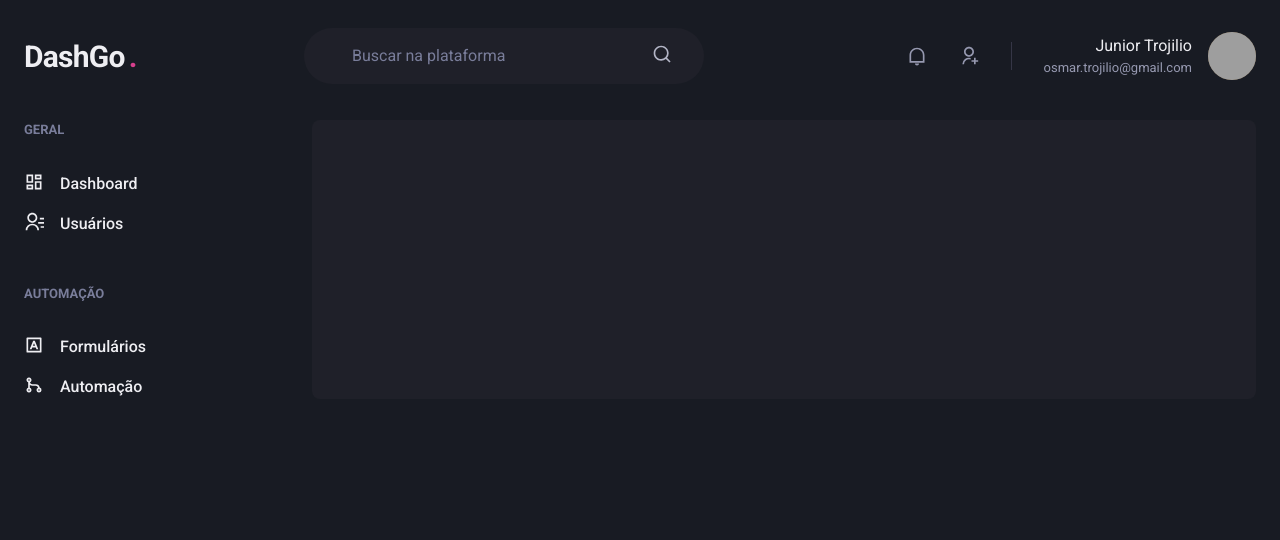
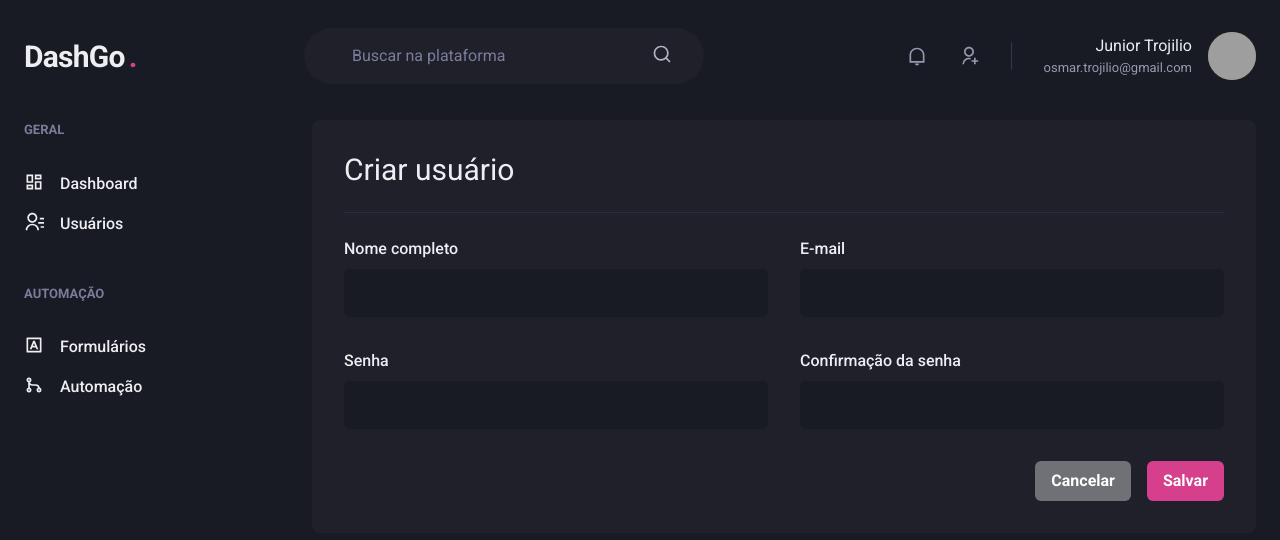
Before and after one commit to JuniorTrojilio/DashGo, a Next.js app: page /users/create in a window 1280 px wide. Shown: the top 540 px of the page. Built offline with nearby package versions, Linux system fonts and the light colour scheme; grey boxes are pictures that could not be loaded.

Commit message:
feat: create form to create user

```diff
--- a/src/pages/users/create.tsx
+++ b/src/pages/users/create.tsx
@@ -1,8 +1,9 @@
-import { Box, Flex } from '@chakra-ui/react';
+import { Box, Divider, Flex, Heading, HStack, SimpleGrid, VStack, Button } from '@chakra-ui/react';
+import { Input } from '../../components/Form/Input';
 import { Header } from '../../components/Header';
 import { Sidebar } from '../../components/Sidebar';
 
-export default function UserList(){
+export default function CreateUser(){
   return (
     <Box>
       <Header />
@@ -15,7 +16,24 @@
     >
       <Sidebar />
       <Box flex="1" borderRadius="8" bg="gray.800" p="8">
-
+        <Heading size="lg" fontWeight="normal">Criar usuário</Heading>
+        <Divider my="6" borderColor="gray.700"/>
+        <VStack spacing="8">
+          <SimpleGrid minChildWidth="240px" spacing="8" w="100%">
+            <Input name="name" label="Nome completo" />
+            <Input name="email" type="email" label="E-mail" />
+          </SimpleGrid>
+          <SimpleGrid minChildWidth="240px" spacing="8" w="100%">
+            <Input name="password" type="password" label="Senha" />
+            <Input name="password_confirmation" type="password" label="Confirmação da senha" />
+          </SimpleGrid>
+        </VStack>
+        <Flex mt="8" justify="flex-end">
+          <HStack spacing="4">
+            <Button colorScheme="whiteAlpha">Cancelar</Button>
+            <Button colorScheme="pink">Salvar</Button>
+          </HStack>
+        </Flex>
       </Box>
       </ Flex>
     </Box>
```
